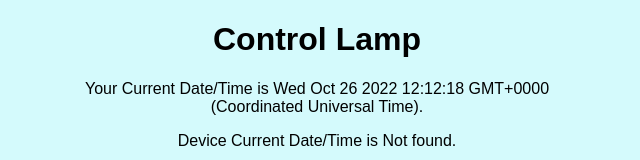
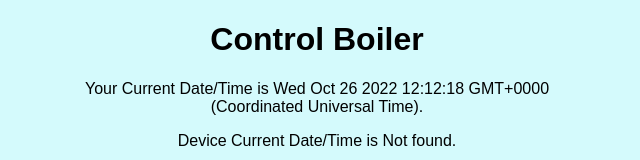
Before and after one commit to AndyIoThings/OmegaControlledBoiler, a plain HTML site: page bin/html_data/index.html in a window 1280 px wide. Shown: the top 160 px of the page, without its empty margins (323-963 px from the left). Drawn offline with Linux system fonts and the light colour scheme; no server answers.

Commit message:
Update index.html
Signed-off-by: AndyIoThings <ecolight.zp@gmail.com>

```diff
--- a/bin/html_data/index.html
+++ b/bin/html_data/index.html
@@ -52,7 +52,7 @@
 <body onload="CurDateTime()">
 	<center>
 		 <div class="container">
-			<h1>Control Lamp</h1>
+			<h1>Control Boiler</h1>
 			<p>Your Current Date/Time is <span id='pc-datetime'></span>.</p>
 			<p>Device Current Date/Time is <span id='dev-date-time'></span>.</p>
 			<button class="syncbutton" type="button" name="sync" value="Sync" onclick="SyncTime()">Sync time</button>
```
